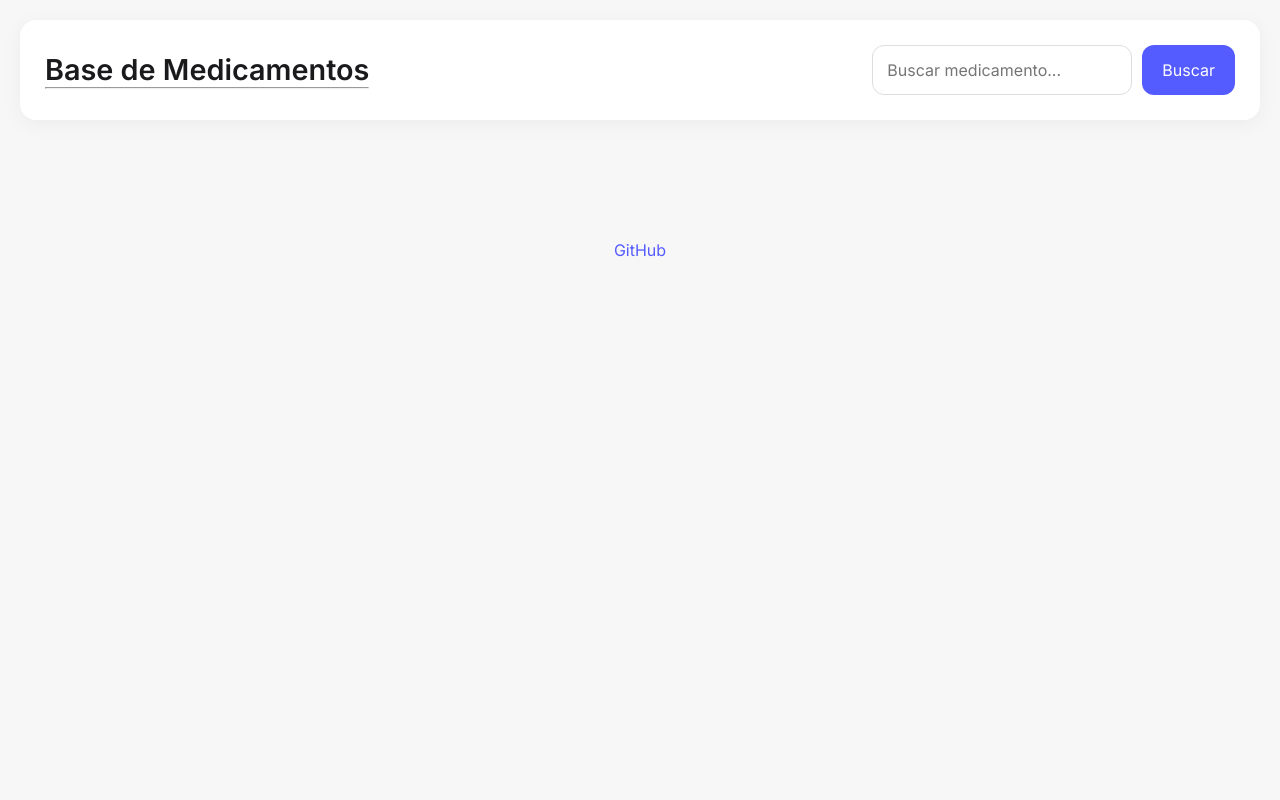
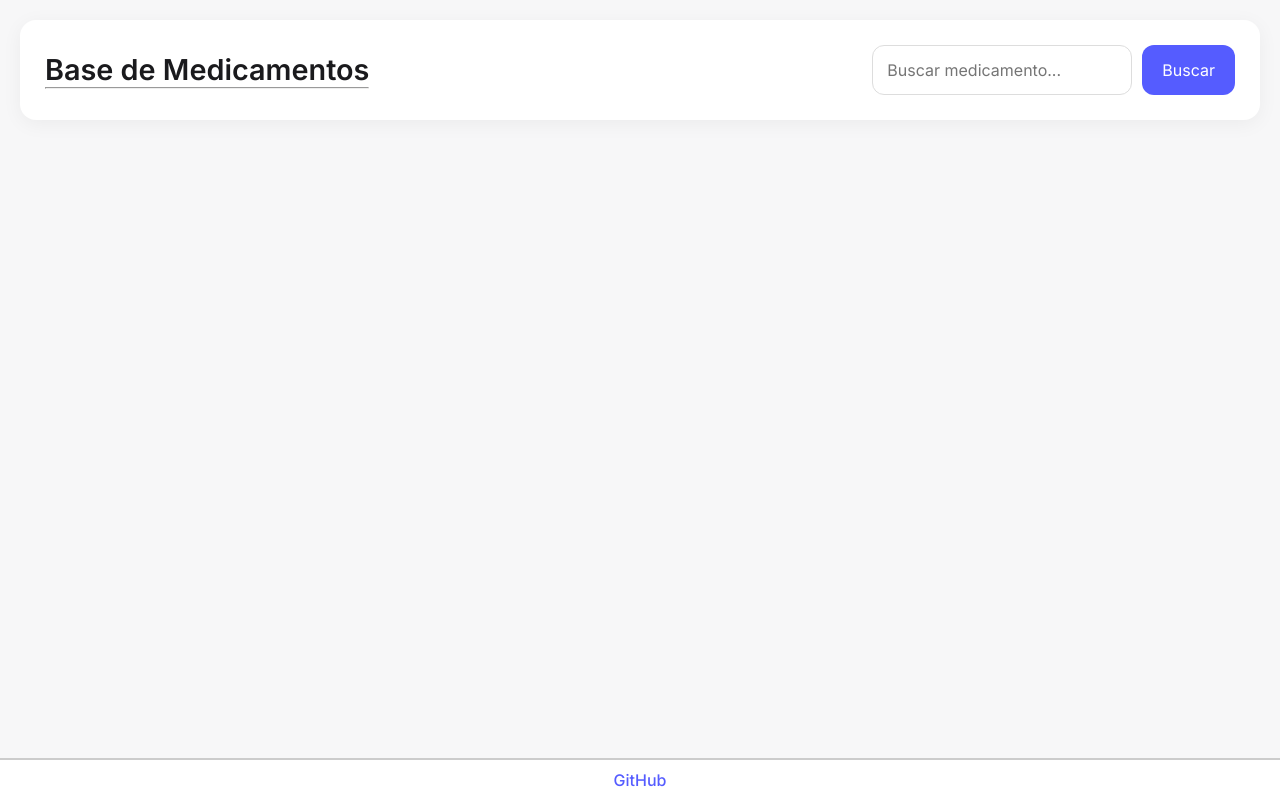
Before and after one commit to joselopes-dev/projeto_alura, a plain HTML site: page index.html in a window 1280 px wide. Drawn offline with Linux system fonts and the light colour scheme.

Commit message:
Update style.css

```diff
--- a/style.css
+++ b/style.css
@@ -1,7 +1,3 @@
-
-
-
-
 /* Fonte e reset */
 * {
     margin: 0;
@@ -113,10 +109,17 @@ body {
     text-decoration: underline;
 }
 
-/* FOOTER */
+/* FOOTER FIXO */
 .footer {
-    margin-top: 50px;
+    position: fixed;
+    bottom: 0;
+    left: 0;
+    width: 100%;
+    background: #ffffff; /* cor da barra */
+    border-top: 2px solid #ccc; /* linha superior da barra */
+    padding: 10px 0;
     text-align: center;
+    z-index: 999;
 }
 
 .footer ul {
@@ -124,16 +127,20 @@ body {
     display: flex;
     justify-content: center;
     gap: 20px;
+    margin: 0;
+    padding: 0;
 }
 
 .footer a {
     color: #555cff;
     text-decoration: none;
+    font-weight: 500;
 }
 
 .footer a:hover {
     text-decoration: underline;
 }
+
 
 /* ====== ESTILO DOS CARDS ====== */
 .card-container {
```
